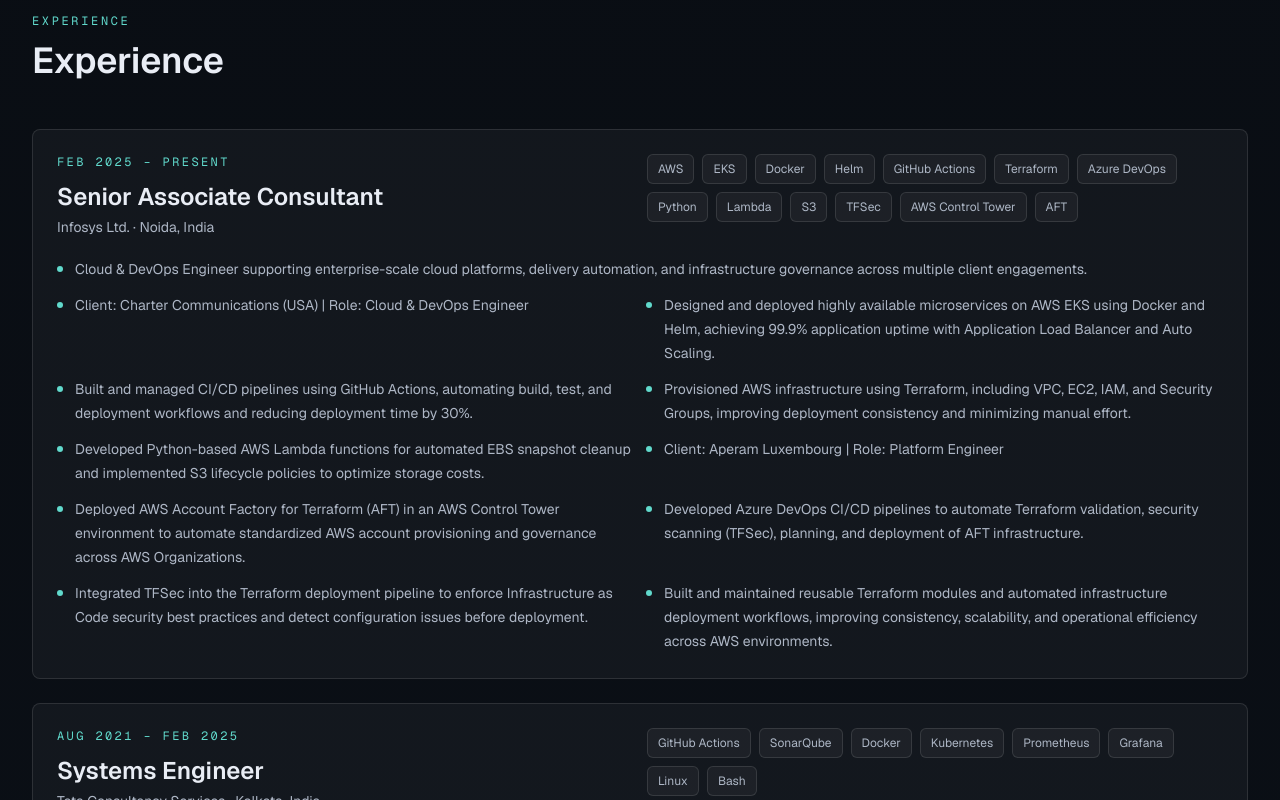
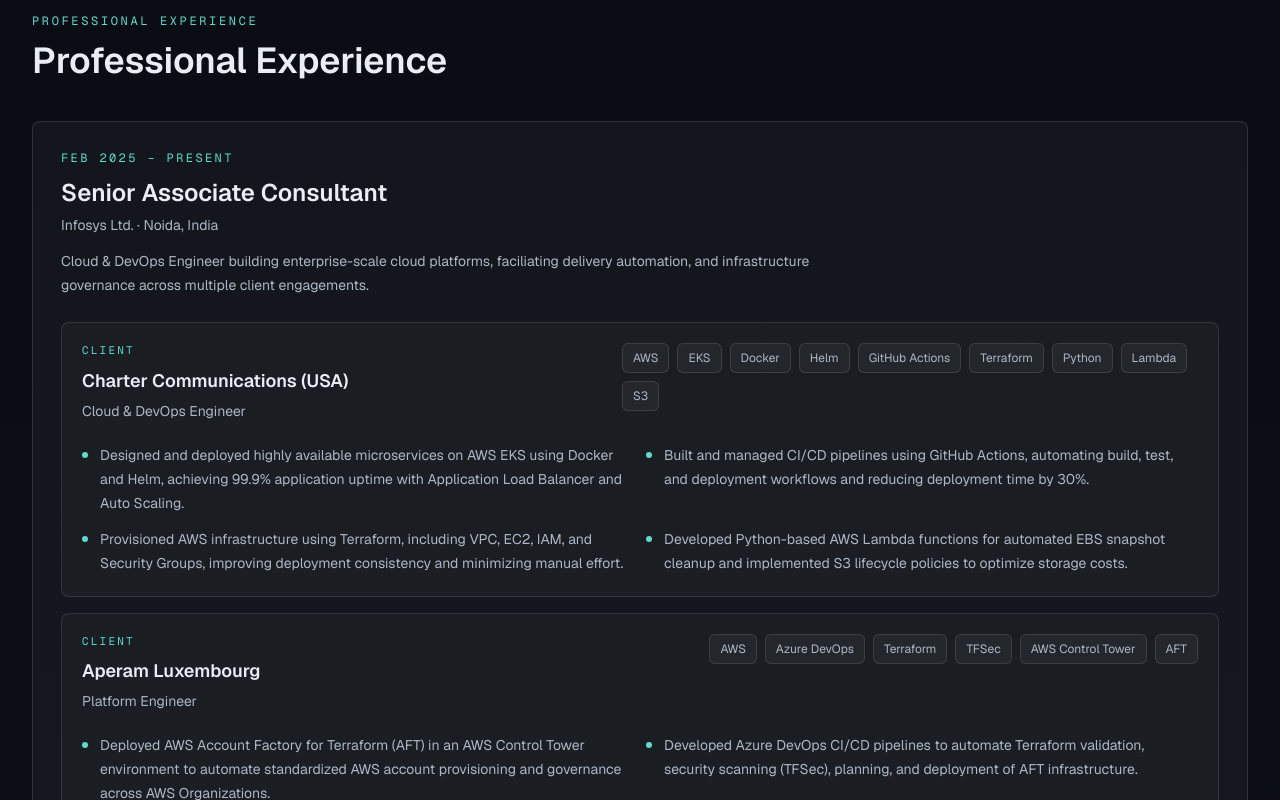
Before and after one commit to aznavneet/Portfolio, a Next.js app: page / in a window 1280 px wide. Shown: the part 2440-3240 px from the top of the page. Built offline with nearby package versions, Linux system fonts and the light colour scheme; no server answers.

Commit message:
space adjust

```diff
--- a/components/experience-section.tsx
+++ b/components/experience-section.tsx
@@ -1,27 +1,68 @@
 import { experience } from "@/data/portfolio";
 import { Reveal } from "@/components/motion";
 import { SectionHeading } from "@/components/ui";
+
+type ExperienceEngagement = {
+  client: string;
+  role: string;
+  responsibilities: string[];
+  technologies: string[];
+};
+
+type ExperienceItem = {
+  company: string;
+  role: string;
+  duration: string;
+  location: string;
+  summary: string;
+  engagements?: ExperienceEngagement[];
+  responsibilities?: string[];
+  technologies?: string[];
+};
 
 export function ExperienceSection() {
   return (
     <section id="experience" className="section-shell py-20">
       <Reveal>
-        <SectionHeading eyebrow="Experience" title="Experience" />
+        <SectionHeading eyebrow="Professional Experience" title="Professional Experience" />
       </Reveal>
-      <div className="mt-12 space-y-6">
-        {experience.map((item) => (
+      <div className="mt-10 grid gap-5">
+        {(experience as ExperienceItem[]).map((item) => {
+          const engagements = item.engagements ?? [
+            {
+              client: item.company,
+              role: item.role,
+              responsibilities: item.responsibilities ?? [],
+              technologies: item.technologies ?? []
+            }
+          ];
+
+          return (
             <Reveal key={item.company}>
-            <article className="relative rounded-lg border border-line bg-white/[0.04] p-6">
-              <div className="flex flex-col gap-3 md:flex-row md:items-start md:justify-between">
+              <article className="relative rounded-lg border border-line bg-white/[0.04] p-6 sm:p-7">
+                <div className="flex flex-col gap-4 md:flex-row md:items-start md:justify-between">
                   <div>
                     <p className="font-mono text-xs uppercase tracking-[0.2em] text-aqua">{item.duration}</p>
-                  <h3 className="mt-3 text-2xl font-semibold text-cloud">{item.role}</h3>
-                  <p className="mt-1 text-sm text-mist">
+                    <h3 className="mt-3 text-xl font-semibold text-cloud sm:text-2xl">{item.role}</h3>
+                    <p className="mt-1 text-sm leading-6 text-mist">
                       {item.company} · {item.location}
                     </p>
+                    {item.summary ? (
+                      <p className="mt-3 max-w-3xl text-sm leading-6 text-mist">{item.summary}</p>
+                    ) : null}
+                  </div>
+                </div>
+                <div className="mt-6 space-y-4">
+                  {engagements.map((engagement) => (
+                    <div key={`${item.company}-${engagement.client}`} className="rounded-lg border border-line bg-white/[0.03] p-5">
+                      <div className="flex flex-col gap-4 md:flex-row md:items-start md:justify-between">
+                        <div>
+                          <p className="font-mono text-[11px] uppercase tracking-[0.2em] text-aqua">Client</p>
+                          <h4 className="mt-2 text-lg font-semibold text-cloud">{engagement.client}</h4>
+                          <p className="mt-1 text-sm leading-6 text-mist">{engagement.role}</p>
                         </div>
                         <div className="flex max-w-xl flex-wrap gap-2">
-                  {item.technologies.map((tech) => (
+                          {engagement.technologies.map((tech) => (
                             <span key={tech} className="rounded-md border border-line bg-white/[0.045] px-2.5 py-1.5 text-xs text-mist">
                               {tech}
                             </span>
@@ -29,20 +70,20 @@
                         </div>
                       </div>
                       <ul className="mt-5 grid gap-3 md:grid-cols-2">
-                <li className="flex gap-3 text-sm leading-6 text-mist md:col-span-2">
-                  <span className="mt-2 size-1.5 shrink-0 rounded-full bg-aqua" />
-                  {item.summary}
-                </li>
-                {item.responsibilities.map((responsibility) => (
+                        {engagement.responsibilities.map((responsibility) => (
                           <li key={responsibility} className="flex gap-3 text-sm leading-6 text-mist">
                             <span className="mt-2 size-1.5 shrink-0 rounded-full bg-aqua" />
                             {responsibility}
                           </li>
                         ))}
                       </ul>
+                    </div>
+                  ))}
+                </div>
               </article>
             </Reveal>
-        ))}
+          );
+        })}
       </div>
     </section>
   );
--- a/data/portfolio.ts
+++ b/data/portfolio.ts
@@ -89,20 +89,31 @@
     duration: "Feb 2025 – Present",
     location: "Noida, India",
     summary:
-      "Cloud & DevOps Engineer supporting enterprise-scale cloud platforms, delivery automation, and infrastructure governance across multiple client engagements.",
+      "Cloud & DevOps Engineer building enterprise-scale cloud platforms, faciliating delivery automation, and infrastructure governance across multiple client engagements.",
+    engagements: [
+      {
+        client: "Charter Communications (USA)",
+        role: "Cloud & DevOps Engineer",
         responsibilities: [
-      "Client: Charter Communications (USA) | Role: Cloud & DevOps Engineer",
           "Designed and deployed highly available microservices on AWS EKS using Docker and Helm, achieving 99.9% application uptime with Application Load Balancer and Auto Scaling.",
           "Built and managed CI/CD pipelines using GitHub Actions, automating build, test, and deployment workflows and reducing deployment time by 30%.",
           "Provisioned AWS infrastructure using Terraform, including VPC, EC2, IAM, and Security Groups, improving deployment consistency and minimizing manual effort.",
-      "Developed Python-based AWS Lambda functions for automated EBS snapshot cleanup and implemented S3 lifecycle policies to optimize storage costs.",
-      "Client: Aperam Luxembourg | Role: Platform Engineer",
+          "Developed Python-based AWS Lambda functions for automated EBS snapshot cleanup and implemented S3 lifecycle policies to optimize storage costs."
+        ],
+        technologies: ["AWS", "EKS", "Docker", "Helm", "GitHub Actions", "Terraform", "Python", "Lambda", "S3"]
+      },
+      {
+        client: "Aperam Luxembourg",
+        role: "Platform Engineer",
+        responsibilities: [
           "Deployed AWS Account Factory for Terraform (AFT) in an AWS Control Tower environment to automate standardized AWS account provisioning and governance across AWS Organizations.",
           "Developed Azure DevOps CI/CD pipelines to automate Terraform validation, security scanning (TFSec), planning, and deployment of AFT infrastructure.",
           "Integrated TFSec into the Terraform deployment pipeline to enforce Infrastructure as Code security best practices and detect configuration issues before deployment.",
           "Built and maintained reusable Terraform modules and automated infrastructure deployment workflows, improving consistency, scalability, and operational efficiency across AWS environments."
         ],
-    technologies: ["AWS", "EKS", "Docker", "Helm", "GitHub Actions", "Terraform", "Azure DevOps", "Python", "Lambda", "S3", "TFSec", "AWS Control Tower", "AFT"]
+        technologies: ["AWS", "Azure DevOps", "Terraform", "TFSec", "AWS Control Tower", "AFT"]
+      }
+    ]
   },
   {
     company: "Tata Consultancy Services",
@@ -111,6 +122,10 @@
     location: "Kolkata, India",
     summary:
       "Cloud & DevOps Engineer focused on automation, observability, and production operations for enterprise application delivery and cloud environments.",
+    engagements: [
+      {
+        client: "Elisa Corporation (Finland)",
+        role: "Cloud & DevOps Engineer",
         responsibilities: [
           "Built and maintained GitHub Actions CI/CD pipelines integrated with SonarQube to automate code quality checks, reducing deployment failures by 50% and improving release speed by 35%.",
           "Containerized applications using Docker and deployed workloads on Kubernetes, ensuring scalable, highly available, and consistent application deployments across environments.",
@@ -118,6 +133,8 @@
           "Automated Linux operational tasks using Bash scripting, streamlining routine maintenance activities, reducing manual effort, and improving operational efficiency."
         ],
         technologies: ["GitHub Actions", "SonarQube", "Docker", "Kubernetes", "Prometheus", "Grafana", "Linux", "Bash"]
+      }
+    ]
   }
 ];
 
```
Lines whose indentation alone changed are shown as unchanged.
